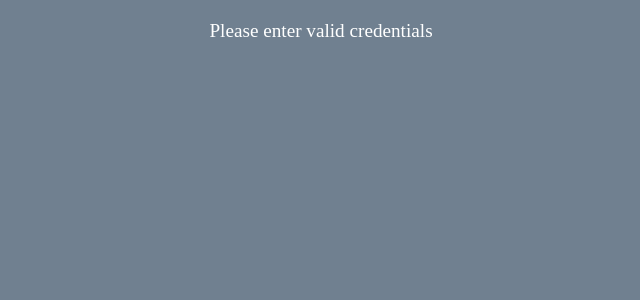
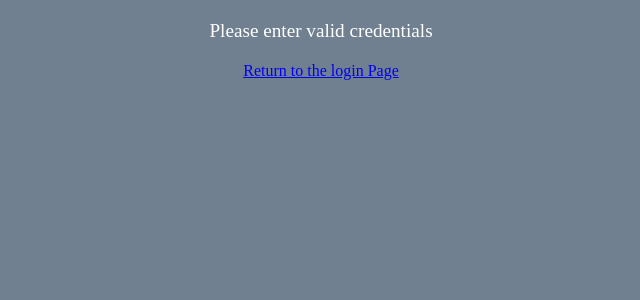
Before and after one commit to varunpintu100/PersonalResume, a Flask app: template templates/Error.html in a window 1280 px wide. Shown: the top 300 px of the page, without its empty margins (319-959 px from the left). Run offline with Flask 2, Linux system fonts and the light colour scheme; the template is opened without the code that fills it, so the values that code supplies are empty.

Commit message:
error page modifications

```diff
--- a/templates/Error.html
+++ b/templates/Error.html
@@ -7,4 +7,5 @@
     </head>
     <body>
     <p>Please enter valid credentials</p>
+    <a href='https://varun-resume.herokuapp.com/'>Return to the login Page</a>
     </body>
```
